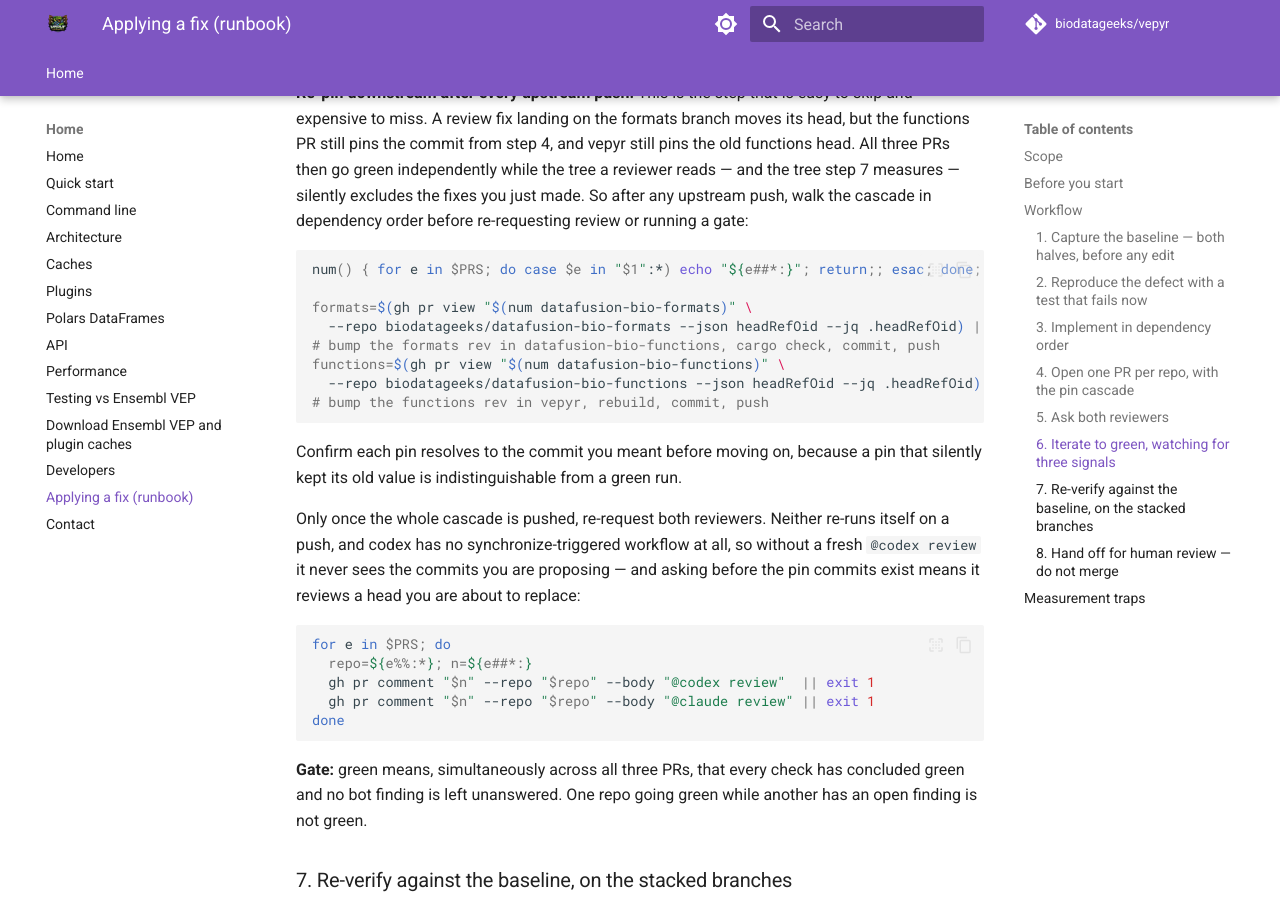
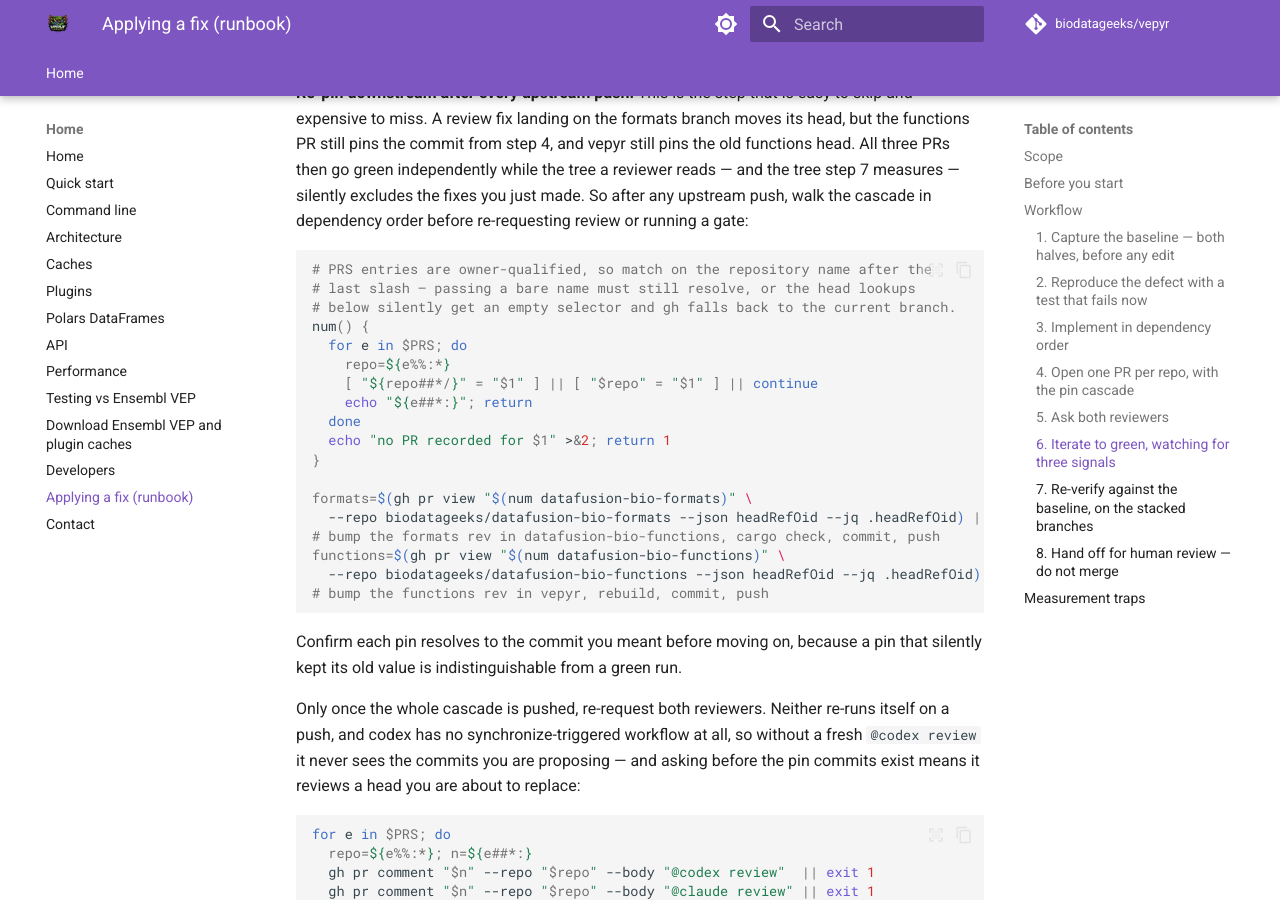
Before and after one commit to biodatageeks/vepyr, an MkDocs documentation site: the page built from docs/runbooks/applying-a-vepyr-fix.md, in a window 1280 px wide and 900 px high, scrolled down 8555 px. Built offline with MkDocs 1.6.1 and Material for MkDocs 9.7.7, drawn with Linux system fonts in a browser that asks for light colours; comment, search, counter and statistics services are not loaded.

Commit message:
docs(runbook): drop eval from the handoff, and match owner-qualified names
Two findings, both caused by the previous round's fixes.

* The snapshot key was used as a shell variable name, but repository
  names contain hyphens: `eval "sig_biodatageeks_datafusion-bio-formats_41=..."`
  is not an assignment, it is a command, and it exits 127. Unchecked, the
  script continued, phase 3 reconstructed a bogus `before`, saw the
  rollup as already changed, and could accept the stale pre-ready green.
  The eval is gone — the signature is now a file, keyed the same way as
  the other snapshots, and the key encodes every non-identifier character.

* `num` matched bare repository names, but the previous commit made PRS
  entries owner-qualified, so both head lookups in the pin cascade got an
  empty selector — and `gh pr view` with no selector falls back to the
  current branch, so it would have inspected an unrelated PR rather than
  failing. It now matches either form and reports an unresolved name.

Both were masked by the same testing mistake as last round: I exercised
the script with `biodatageeks/vepyr:100`, whose repository name has no
hyphen, so the eval succeeded and the defect stayed invisible. Verified
this time against a hyphenated entry, and `num` against both forms.

Co-Authored-By: Claude Opus 5 (1M context) <noreply@anthropic.com>

````diff
--- a/docs/runbooks/applying-a-vepyr-fix.md
+++ b/docs/runbooks/applying-a-vepyr-fix.md
@@ -427,7 +427,17 @@ excludes the fixes you just made. So after any upstream push, walk the cascade
 in dependency order before re-requesting review or running a gate:
 
 ```bash
-num() { for e in $PRS; do case $e in "$1":*) echo "${e##*:}"; return;; esac; done; return 1; }
+# PRS entries are owner-qualified, so match on the repository name after the
+# last slash — passing a bare name must still resolve, or the head lookups
+# below silently get an empty selector and gh falls back to the current branch.
+num() {
+  for e in $PRS; do
+    repo=${e%%:*}
+    [ "${repo##*/}" = "$1" ] || [ "$repo" = "$1" ] || continue
+    echo "${e##*:}"; return
+  done
+  echo "no PR recorded for $1" >&2; return 1
+}
 
 formats=$(gh pr view "$(num datafusion-bio-formats)" \
   --repo biodatageeks/datafusion-bio-formats --json headRefOid --jq .headRefOid) || exit 1
````
Also changed, not shown: 1 other file.
